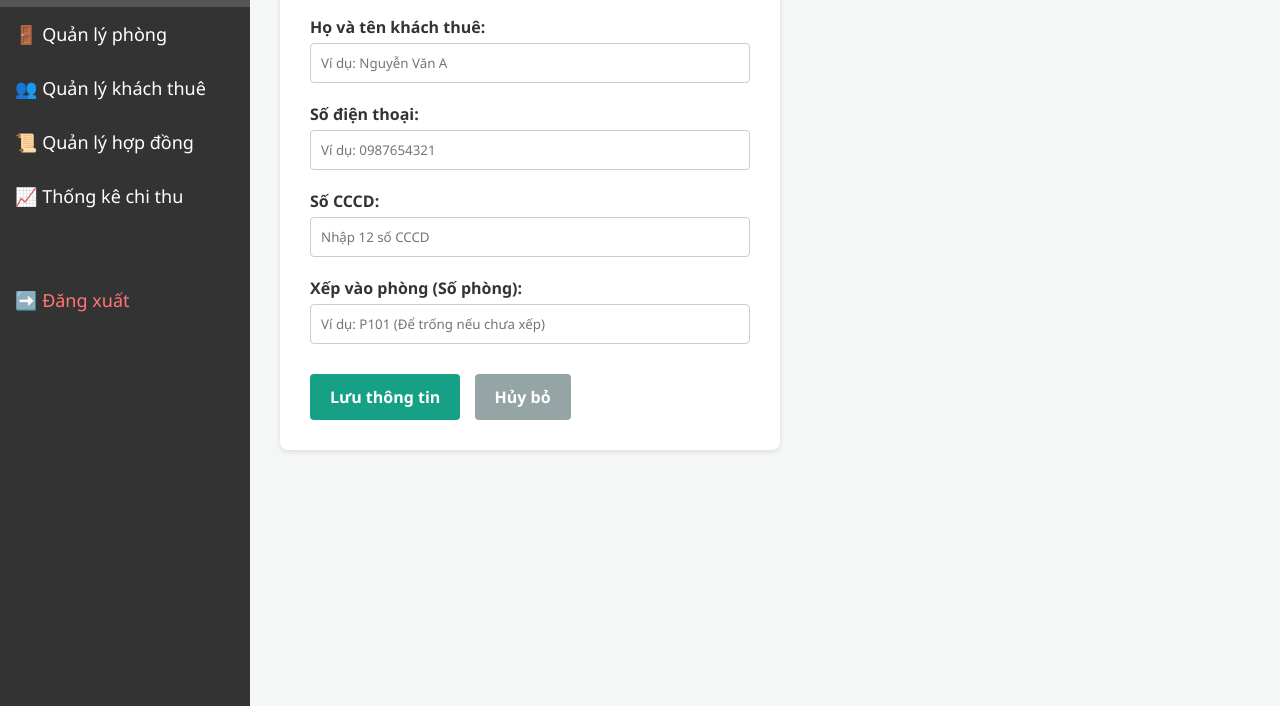
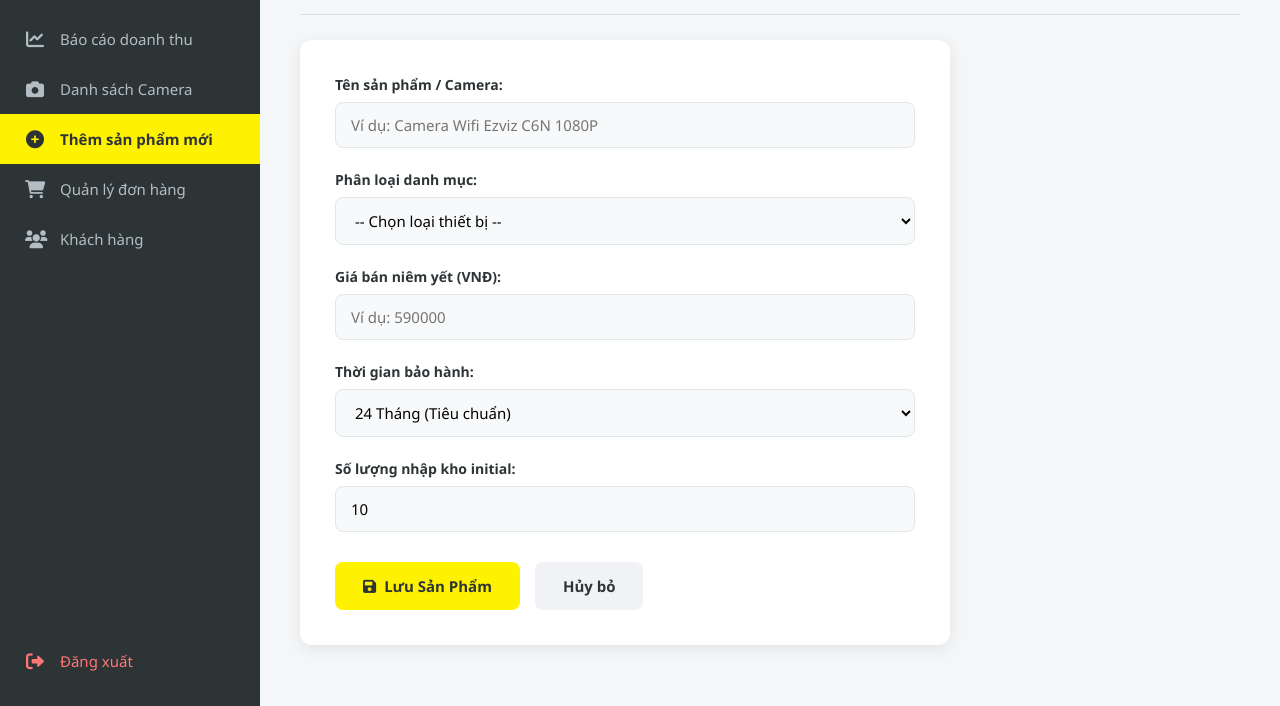
Before and after one commit to v3tuongdq-stack/cameragiahuyeakar, a plain HTML site: page add.html in a window 1280 px wide. Shown: the part 94-800 px from the top of the page. Drawn offline with Linux system fonts and the light colour scheme; files that its build step writes are made by us from their sources.

Commit message:
Update add.html

```diff
--- a/add.html
+++ b/add.html
@@ -1,70 +1,170 @@
 <!DOCTYPE html>
-<html xmlns:th="http://www.thymeleaf.org">
+<html lang="vi">
 <head>
     <meta charset="UTF-8">
-    <title>Thêm khách thuê mới</title>
-    <link rel="stylesheet" href="/css/style.css">
+    <meta name="viewport" content="width=device-width, initial-scale=1.0">
+    <title>Thêm Sản Phẩm Mới - CAMERA TECH</title>
+    <!-- FontAwesome Icon -->
+    <link rel="stylesheet" href="https://cdnjs.cloudflare.com/ajax/libs/font-awesome/6.0.0/css/all.min.css">
+    <link rel="stylesheet" href="style.css">
     <style>
-        body { font-family: Arial, sans-serif; margin: 0; padding: 0; background-color: #f4f7f6; }
-        .sidebar { width: 250px; position: fixed; height: 100%; background: #333; padding-top: 20px; }
-        .sidebar a { padding: 15px; text-decoration: none; font-size: 18px; color: #fff; display: block; }
-        .sidebar a:hover { background: #555; }
-        .content { margin-left: 260px; padding: 20px; }
-
-        .form-container { background: white; padding: 30px; border-radius: 8px; box-shadow: 0 2px 5px rgba(0,0,0,0.1); margin-top: 20px; max-width: 500px; }
-        .form-group { margin-bottom: 20px; }
-        .form-group label { display: block; font-weight: bold; margin-bottom: 5px; color: #333; }
-        .form-group input { width: 100%; padding: 10px; border: 1px solid #ccc; border-radius: 4px; box-sizing: border-box; }
-        .btn-submit { background-color: #16a085; color: white; padding: 12px 20px; border: none; border-radius: 4px; cursor: pointer; font-size: 16px; font-weight: bold; }
-        .btn-submit:hover { background-color: #1abc9c; }
-        .btn-cancel { background-color: #95a5a6; color: white; padding: 12px 20px; border: none; border-radius: 4px; text-decoration: none; font-size: 16px; font-weight: bold; margin-left: 10px; }
+        .form-container {
+            background: #ffffff;
+            padding: 35px;
+            border-radius: 12px;
+            box-shadow: 0 4px 15px rgba(0,0,0,0.08);
+            margin-top: 25px;
+            max-width: 650px;
+        }
+        .form-group {
+            margin-bottom: 22px;
+        }
+        .form-group label {
+            display: block;
+            font-weight: 600;
+            margin-bottom: 8px;
+            color: #2d3436;
+            font-size: 14px;
+        }
+        .form-group input, .form-group select, .form-group textarea {
+            width: 100%;
+            padding: 12px 15px;
+            border: 1px solid #dfe6e9;
+            border-radius: 8px;
+            background-color: #f8f9fa;
+            font-size: 15px;
+            transition: border-color 0.2s;
+            box-sizing: border-box;
+        }
+        .form-group input:focus, .form-group select:focus, .form-group textarea:focus {
+            outline: none;
+            border-color: #2ecee0;
+            background-color: #fff;
+        }
+        .btn-group {
+            display: flex;
+            gap: 15px;
+            margin-top: 30px;
+        }
+        .btn-submit {
+            background-color: #fff200;
+            color: #2d3436;
+            padding: 14px 28px;
+            border: none;
+            border-radius: 8px;
+            cursor: pointer;
+            font-size: 15px;
+            font-weight: bold;
+            transition: background 0.2s;
+            display: inline-flex;
+            align-items: center;
+            gap: 8px;
+        }
+        .btn-submit:hover {
+            background-color: #e6cc00;
+        }
+        .btn-cancel {
+            background-color: #f1f2f6;
+            color: #2d3436;
+            padding: 14px 28px;
+            border: none;
+            border-radius: 8px;
+            text-decoration: none;
+            font-size: 15px;
+            font-weight: 600;
+            transition: background 0.2s;
+            display: inline-flex;
+            align-items: center;
+        }
+        .btn-cancel:hover {
+            background-color: #dfe4ea;
+        }
     </style>
 </head>
 <body>
 
-<!-- Giữ nguyên Menu bên trái -->
+    <!-- Sidebar Menu chuẩn TGDĐ -->
     <div class="sidebar">
-    <h2 style="color: white; text-align: center; font-size: 20px;">MENU</h2>
-    <a href="index.html" style="background: #555;">📊 Tổng quan</a>
-    <a href="list.html">🚪 Quản lý phòng</a>
-    <a href="list.html">👥 Quản lý khách thuê</a>
-    <a href="list.html">📜 Quản lý hợp đồng</a>
-    <a href="index.html">📈 Thống kê chi thu</a>
-    <a href="login.html" style="margin-top: 50px; color: #ff7675;">➡️ Đăng xuất</a>
+        <div class="sidebar-logo">CAMERA TECH</div>
+
+        <a href="index.html">
+            <i class="fas fa-chart-line"></i>
+            <span>Báo cáo doanh thu</span>
+        </a>
+        <a href="list.html">
+            <i class="fas fa-camera"></i>
+            <span>Danh sách Camera</span>
+        </a>
+        <a href="add.html" class="active">
+            <i class="fas fa-plus-circle"></i>
+            <span>Thêm sản phẩm mới</span>
+        </a>
+        <a href="list.html">
+            <i class="fas fa-shopping-cart"></i>
+            <span>Quản lý đơn hàng</span>
+        </a>
+        <a href="list.html">
+            <i class="fas fa-users"></i>
+            <span>Khách hàng</span>
+        </a>
+
+        <a href="login.html" class="logout">
+            <i class="fas fa-sign-out-alt"></i>
+            <span>Đăng xuất</span>
+        </a>
     </div>
 
     <!-- Nội dung chính -->
     <div class="content">
-    <h1>THÊM KHÁCH THUÊ MỚI 👥</h1>
-    <hr>
+        <div class="header-area">
+            <h1>THÊM SẢN PHẨM / thiết bị MỚI ➕</h1>
+        </div>
+        <hr style="border: none; border-top: 1px solid #ddd; margin-bottom: 20px;">
 
         <div class="form-container">
-        <!-- Thẻ Form kết nối với đối tượng tenant ở Controller -->
-        <form th:action="@{/tenant/add}" th:object="${tenant}" method="POST">
+            <!-- Form gửi dữ liệu điều hướng về list.html -->
+            <form action="list.html" method="GET">
 
                 <div class="form-group">
-                <label for="fullName">Họ và tên khách thuê:</label>
-                <input type="text" th:field="*{fullName}" placeholder="Ví dụ: Nguyễn Văn A" required>
+                    <label for="productName">Tên sản phẩm / Camera:</label>
+                    <input type="text" id="productName" placeholder="Ví dụ: Camera Wifi Ezviz C6N 1080P" required>
                 </div>
 
                 <div class="form-group">
-                <label for="phone">Số điện thoại:</label>
-                <input type="text" th:field="*{phone}" placeholder="Ví dụ: 0987654321" required>
+                    <label for="category">Phân loại danh mục:</label>
+                    <select id="category" required>
+                        <option value="">-- Chọn loại thiết bị --</option>
+                        <option value="wifi">Camera Wifi Trong Nhà / Ngoài Trời</option>
+                        <option value="ip">Camera Đầu Ghi / Dây IP PoE</option>
+                        <option value="network">Thiết Bị Mạng / Router Wifi</option>
+                        <option value="smarthome">Giải Pháp Smarthome</option>
+                    </select>
                 </div>
 
                 <div class="form-group">
-                <label for="idCard">Số CCCD:</label>
-                <input type="text" th:field="*{idCard}" placeholder="Nhập 12 số CCCD" required>
+                    <label for="price">Giá bán niêm yết (VNĐ):</label>
+                    <input type="number" id="price" placeholder="Ví dụ: 590000" required>
                 </div>
 
                 <div class="form-group">
-                <label for="roomNumber">Xếp vào phòng (Số phòng):</label>
-                <input type="text" th:field="*{roomNumber}" placeholder="Ví dụ: P101 (Để trống nếu chưa xếp)">
+                    <label for="warranty">Thời gian bảo hành:</label>
+                    <select id="warranty">
+                        <option value="12">12 Tháng</option>
+                        <option value="24" selected>24 Tháng (Tiêu chuẩn)</option>
+                        <option value="36">36 Tháng</option>
+                    </select>
                 </div>
 
-            <div style="margin-top: 30px;">
-                <button type="submit" class="btn-submit">Lưu thông tin</button>
-                <a href="/tenant/list" class="btn-cancel">Hủy bỏ</a>
+                <div class="form-group">
+                    <label for="stock">Số lượng nhập kho initial:</label>
+                    <input type="number" id="stock" placeholder="Ví dụ: 20" value="10">
+                </div>
+
+                <div class="btn-group">
+                    <button type="submit" class="btn-submit">
+                        <i class="fas fa-save"></i> Lưu Sản Phẩm
+                    </button>
+                    <a href="list.html" class="btn-cancel">Hủy bỏ</a>
                 </div>
             </form>
         </div>
```
Lines whose indentation alone changed are shown as unchanged.
